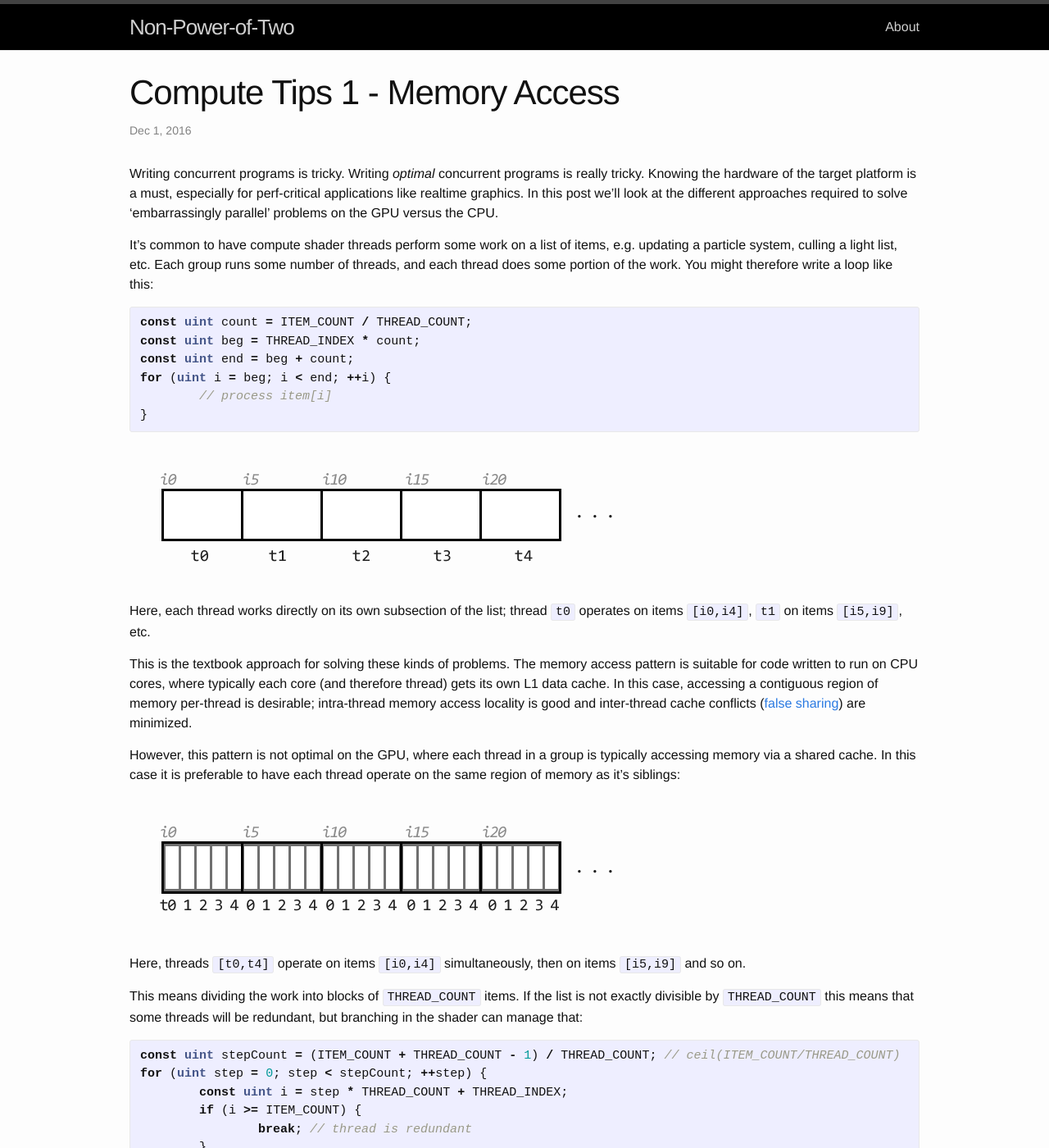
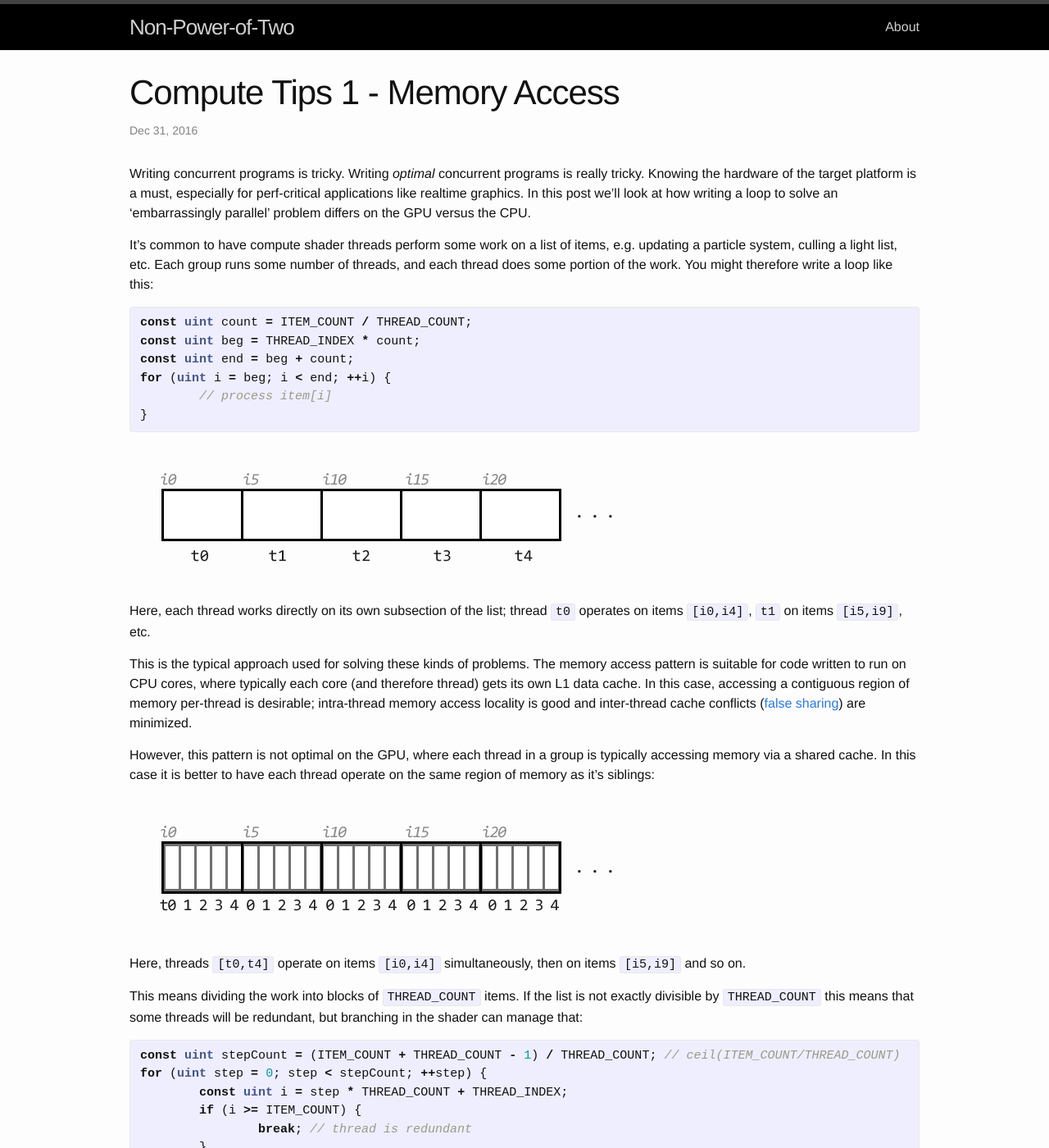
Before and after one commit to john-chapman/john-chapman.github.io, a Jekyll site: the page built from _posts/2016-12-31-compute-tips-1.md, in a window 1280 px wide and 1400 px high. Shown: the whole window at 82% size. Built offline with Jekyll 4.4.1, drawn with Linux system fonts in a browser that asks for light colours; comment, search, counter and statistics services are not loaded; some of the changed text lies outside the part shown.

Commit message:
Finishes 'Compute tips 1'

```diff
--- a/_posts/2016-12-01-compute-tips-1.md
+++ b/_posts/2016-12-31-compute-tips-1.md
@@ -1,13 +1,13 @@
 ---
 layout: post
 title: Compute Tips 1 - Memory Access
-date: 2016-12-01
+date: 2016-12-31
 comments: true
 published: true
 tags: compute shader, memory access, cache coherency, hlsl, glsl
 ---
 
-Writing concurrent programs is tricky. Writing _optimal_ concurrent programs is really tricky. Knowing the hardware of the target platform is a must, especially for perf-critical applications like realtime graphics. In this post we'll look at the different approaches required to solve 'embarrassingly parallel' problems on the GPU versus the CPU.
+Writing concurrent programs is tricky. Writing _optimal_ concurrent programs is really tricky. Knowing the hardware of the target platform is a must, especially for perf-critical applications like realtime graphics. In this post we'll look at how writing a loop to solve an 'embarrassingly parallel' problem differs on the GPU versus the CPU.
 
 It's common to have compute shader threads perform some work on a list of items, e.g. updating a particle system, culling a light list, etc. Each group runs some number of threads, and each thread does some portion of the work. You might therefore write a loop like this:
 
@@ -24,9 +24,9 @@ for (uint i = beg; i < end; ++i) {
 
 Here, each thread works directly on its own subsection of the list; thread `t0` operates on items `[i0,i4]`, `t1` on items `[i5,i9]`, etc.
 
-This is the textbook approach for solving these kinds of problems. The memory access pattern is suitable for code written to run on CPU cores, where typically each core (and therefore thread) gets its own L1 data cache. In this case, accessing a contiguous region of memory per-thread is desirable; intra-thread memory access locality is good and inter-thread cache conflicts ([false sharing](https://en.wikipedia.org/wiki/False_sharing)) are minimized.
+This is the typical approach used for solving these kinds of problems. The memory access pattern is suitable for code written to run on CPU cores, where typically each core (and therefore thread) gets its own L1 data cache. In this case, accessing a contiguous region of memory per-thread is desirable; intra-thread memory access locality is good and inter-thread cache conflicts ([false sharing](https://en.wikipedia.org/wiki/False_sharing)) are minimized.
 
-However, this pattern is not optimal on the GPU, where each thread in a group is typically accessing memory via a shared cache. In this case it is preferable to have each thread operate on the same region of memory as it's siblings:
+However, this pattern is not optimal on the GPU, where each thread in a group is typically accessing memory via a shared cache. In this case it is better to have each thread operate on the same region of memory as it's siblings:
 
 ![Group-wise list partitioning](/images/list_groupwise.png)
 
```
Also changed, not shown: other parts of _posts/2016-12-31-compute-tips-1.md (+1 -4 lines).
